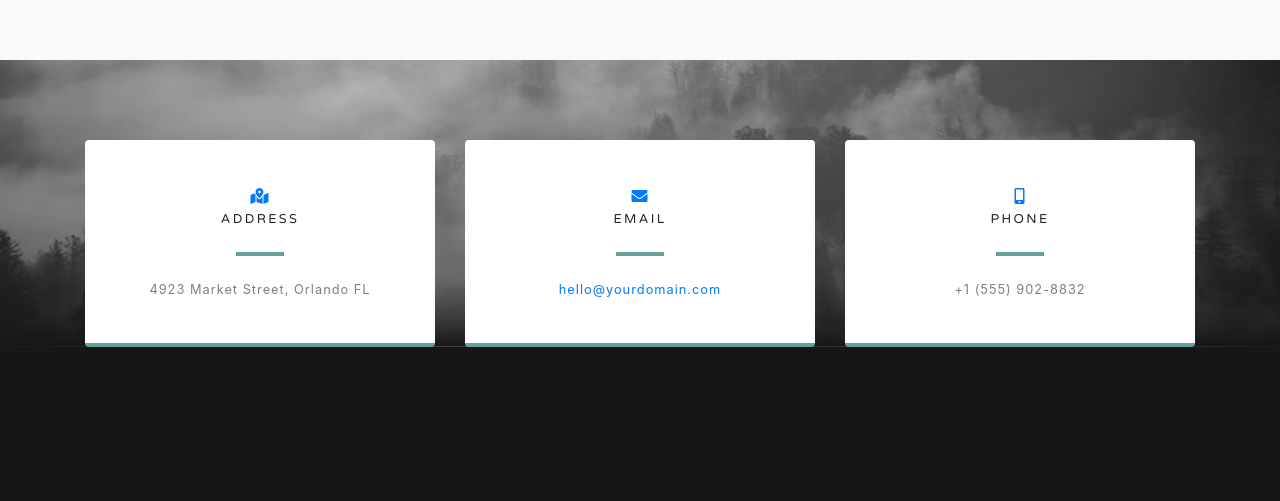
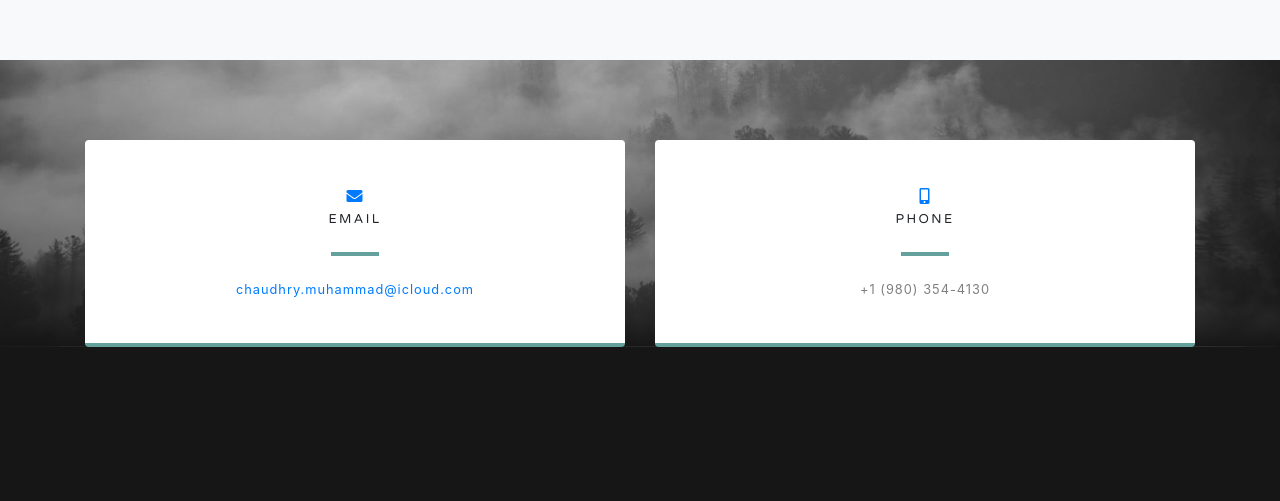
Before and after one commit to machaudhry/myportfolio, a website with bundled scripts: page index.html in a window 1280 px wide. Shown: the part 3049-3550 px from the top of the page. Built offline with nearby package versions, Linux system fonts and the light colour scheme.

Commit message:
adding contact info

```diff
--- a/index.html
+++ b/index.html
@@ -211,7 +211,7 @@
 
         <div class="row">
 
-	          <div class="col-md-4 mb-3 mb-md-0">
+	          <!-- <div class="col-md-4 mb-3 mb-md-0">
 	            <div class="card py-4 h-100">
 	              <div class="card-body text-center">
 	                <i class="fas fa-map-marked-alt text-primary mb-2"></i>
@@ -220,28 +220,28 @@
 	                <div class="small text-black-50">4923 Market Street, Orlando FL</div>
 	              </div>
 	            </div>
-	          </div>
+	          </div> -->
 
-	          <div class="col-md-4 mb-3 mb-md-0">
+	          <div class="col-md-6 mb-3 mb-md-0">
 	            <div class="card py-4 h-100">
 	              <div class="card-body text-center">
 	                <i class="fas fa-envelope text-primary mb-2"></i>
 	                <h4 class="text-uppercase m-0">Email</h4>
 	                <hr class="my-4">
 	                <div class="small text-black-50">
-	                  <a href="#">hello@yourdomain.com</a>
+	                  <a href="#">chaudhry.muhammad@icloud.com</a>
 	                </div>
 	              </div>
 	            </div>
 	          </div>
 
-	          <div class="col-md-4 mb-3 mb-md-0">
+	          <div class="col-md-6 mb-3 mb-md-0">
 	            <div class="card py-4 h-100">
 	              <div class="card-body text-center">
 	                <i class="fas fa-mobile-alt text-primary mb-2"></i>
 	                <h4 class="text-uppercase m-0">Phone</h4>
 	                <hr class="my-4">
-	                <div class="small text-black-50">+1 (555) 902-8832</div>
+	                <div class="small text-black-50">+1 (980) 354-4130</div>
 	              </div>
 	            </div>
 	          </div>
```
